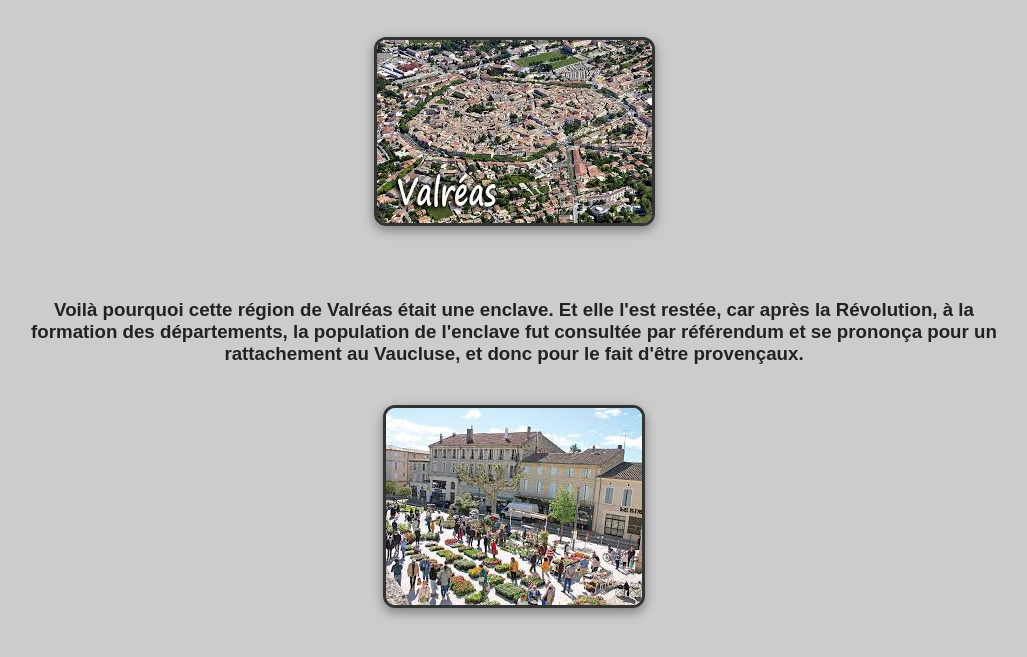
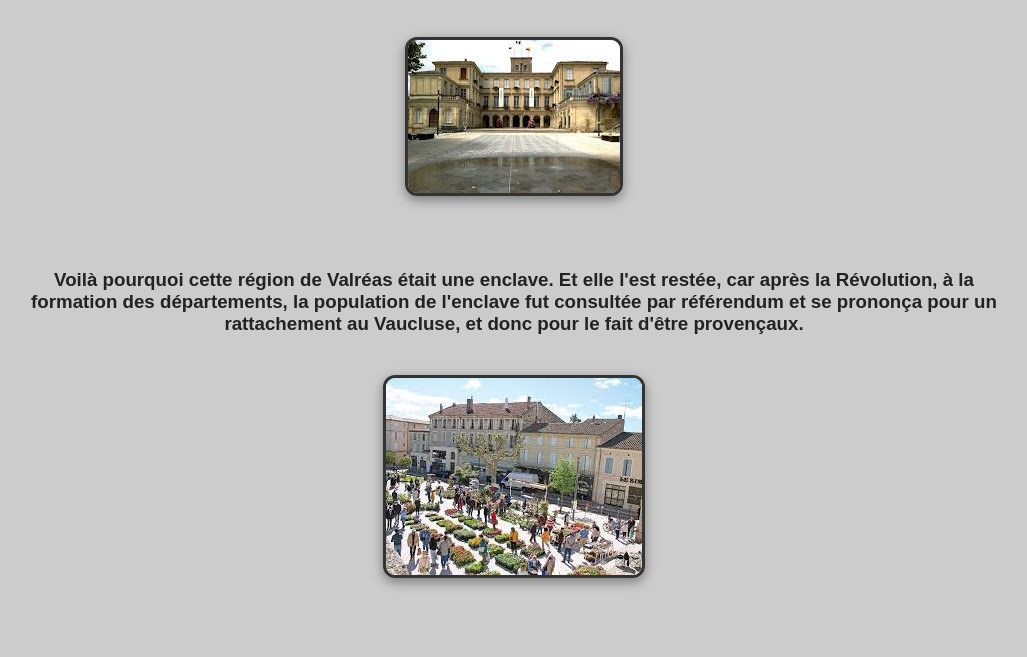
Before and after one commit to roro26/mairie-valreas, a plain HTML site: page index.html in a window 1280 px wide. Shown: the part 81-738 px from the top of the page, without its empty margins (126-1153 px from the left). Drawn offline with Linux system fonts and the light colour scheme.

Commit message:
Update index.html

```diff
--- a/index.html
+++ b/index.html
@@ -61,7 +61,7 @@
     <h1>Mairie Valréas</h1>
 
     <!-- Première image (plus grande que les autres) -->
-    <img id="premierePhoto" src="image/photo.jpg" alt="Ma photo importée">
+    <img id="premierePhoto" src="image/Image.jpg" alt="Ma photo importée">
     <br><br><br>
 
     <!-- Texte explicatif -->
```
